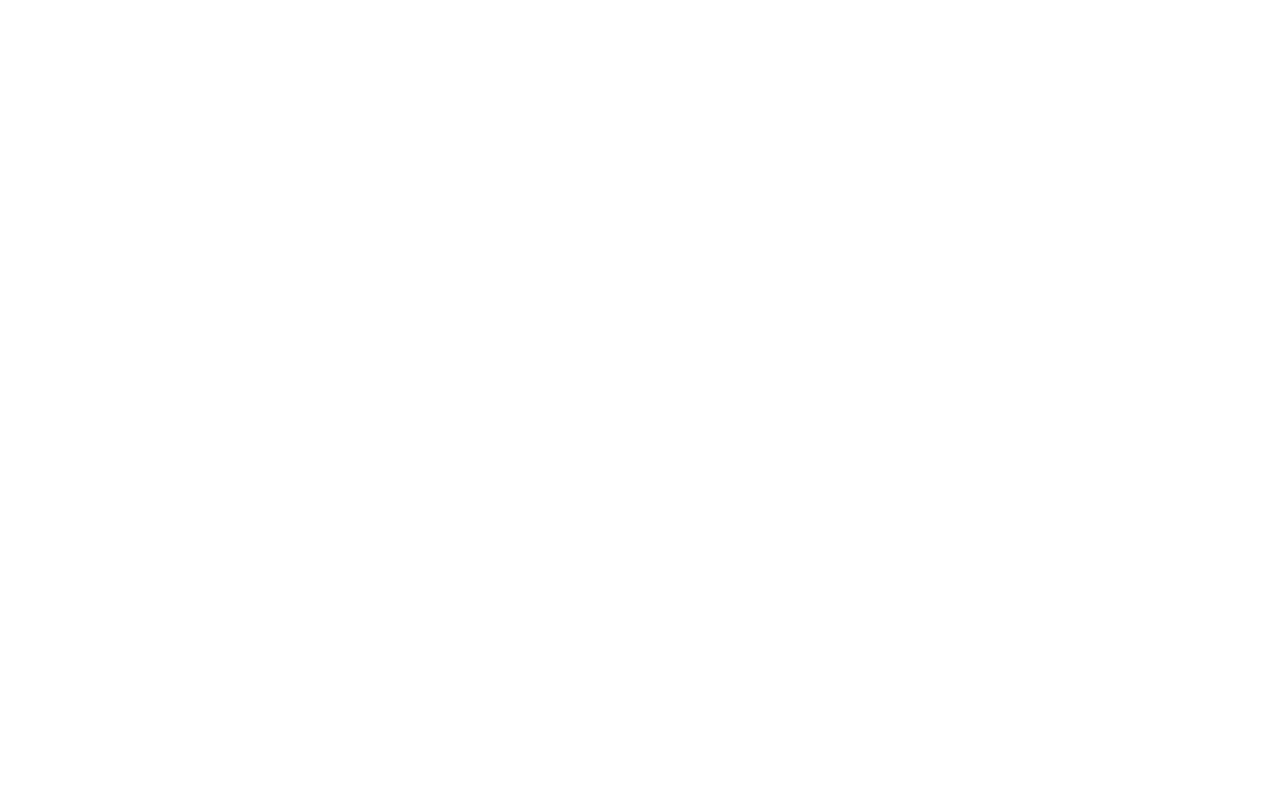
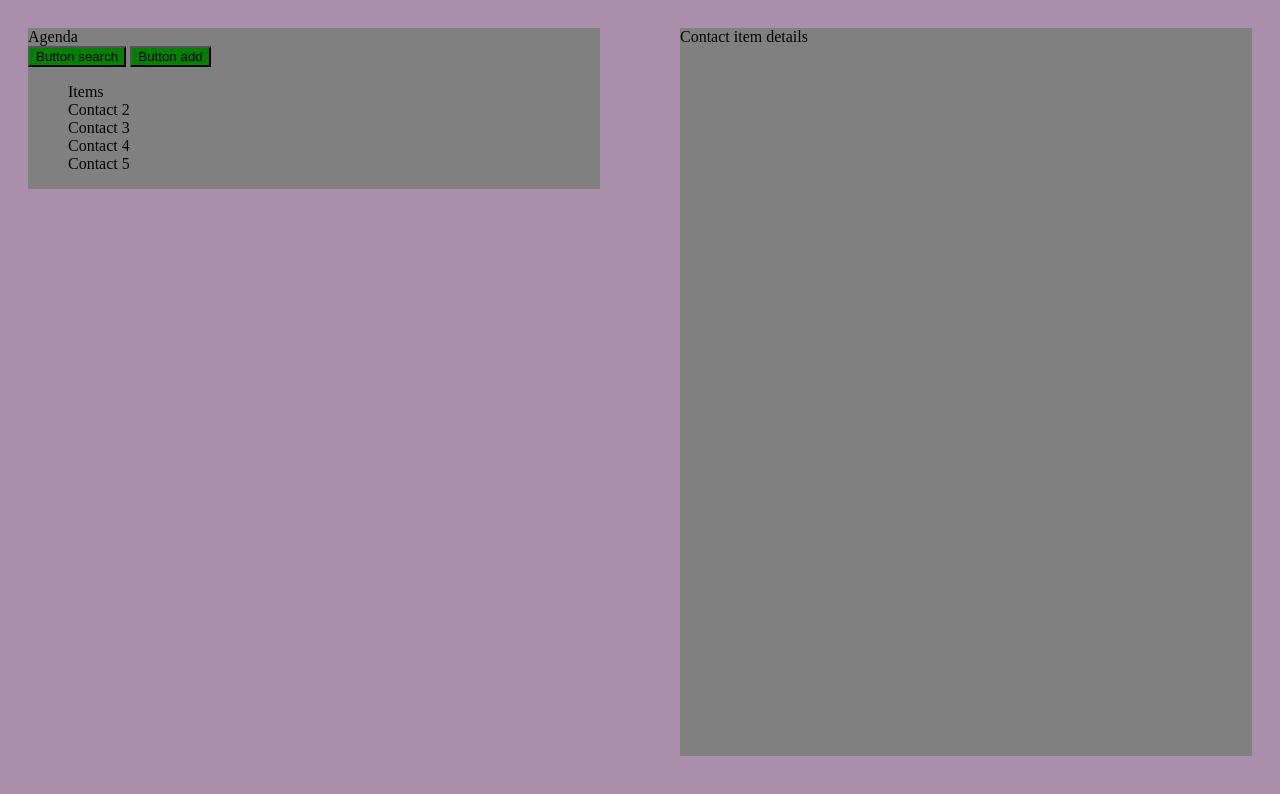
Before and after one commit to elena-dev-thought/digital-address-book, a website: page index.html in a window 1280 px wide. Drawn offline with Linux system fonts and the light colour scheme.

Commit message:
- add template area grid for:  -- toolbar  -- contact details  -- contact list

```diff
--- a/index.html
+++ b/index.html
@@ -1,12 +1,46 @@
 <!DOCTYPE html>
 <html>
+
 <head>
     <meta charset="utf-8" />
-    <title>Page Title</title>
+    <title>Helen's Address Book</title>
     <link rel="stylesheet" type="text/css" media="screen" href="styles.css" />
     <script src="main.js"></script>
 </head>
+
 <body>
+    <div class="container">
 
+        <div class="box agenda">Agenda
+
+            <div class="toolbar">
+                <button class="button search">
+                    Button search
+                </button>
+                <button class="button add">
+                    Button add
+                </button>
+            </div>
+            <div>
+                <ul class="contact-list"> Items
+                    <li>
+                        Contact 2
+                    </li>
+                    <li>
+                        Contact 3
+                    </li>
+                    <li>
+                        Contact 4
+                    </li>
+                    <li>
+                        Contact 5
+                    </li>
+                </ul>
+            </div>
+        </div>
+
+        <div class="box contact-details">Contact item details</div>
+    </div>
 </body>
+
 </html>
--- a/styles.css
+++ b/styles.css
@@ -0,0 +1,53 @@
+body {
+  background-color: rgb(171, 142, 170);
+}
+
+.container {
+  display: grid;
+  grid-template-areas:
+    'toolbar contact-details'
+    'toolbar contact-details'
+    'contact-list contact-details'
+    'contact-list contact-details'
+    'contact-list contact-details'
+    'contact-list contact-details'
+    'contact-list contact-details'
+    'contact-list contact-details'
+    'contact-list contact-details'
+    'contact-list contact-details'
+    'contact-list contact-details'
+    'contact-list contact-details';
+  grid-template-columns: 1fr 1fr;
+  grid-template-rows: repeat(12, 1fr);
+  grid-column-gap: 80px;
+  padding: 20px;
+  height: 728px;
+}
+
+.agenda {
+  background-color: grey;
+}
+.toolbar {
+  grid-area: toolbar;
+}
+
+.button {
+  background-color: green;
+}
+.add {
+}
+
+.search {
+}
+
+.contact-details {
+  grid-area: contact-details;
+  background-color: grey;
+  align-self: stretch;
+}
+
+div ul {
+  grid-area: contact-list;
+  grid-template-rows: 1fr 1fr 1fr 1fr 1fr;
+  list-style-type: none;
+}
```
